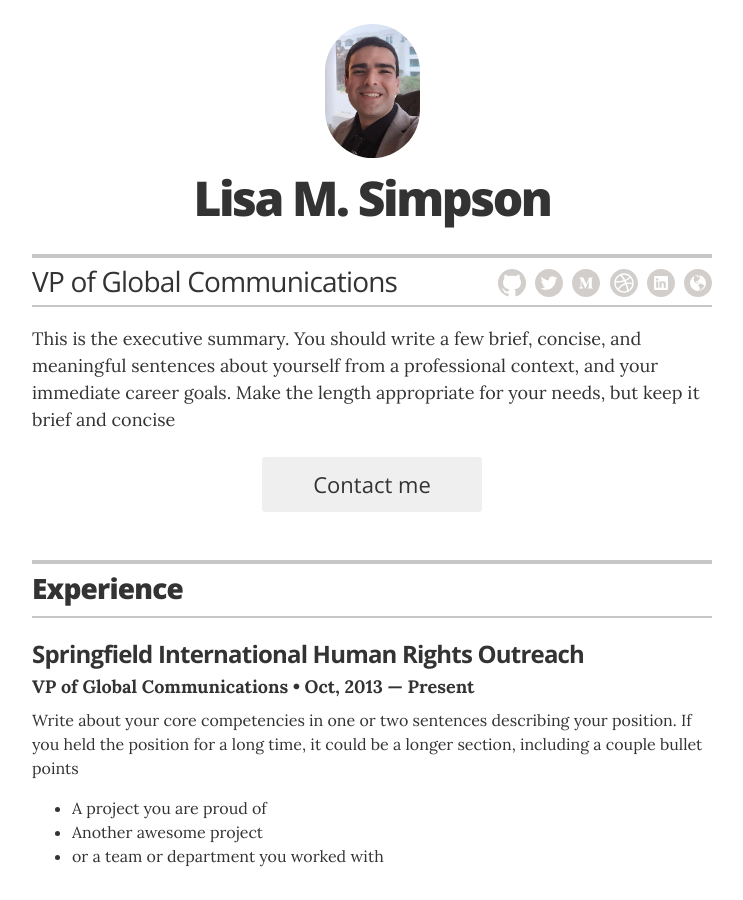
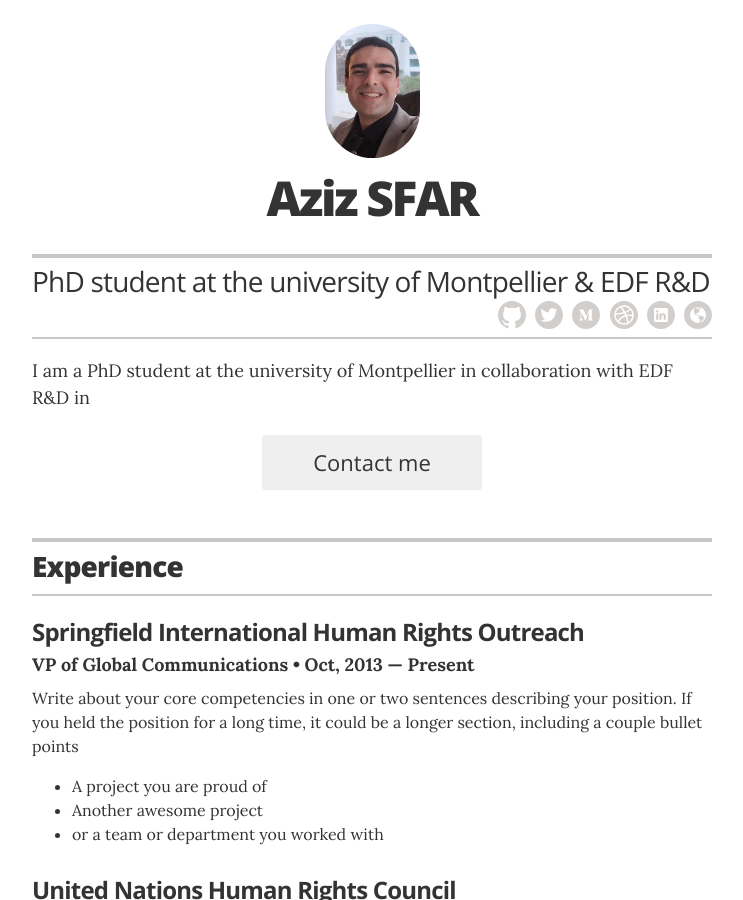
Before and after one commit to AzizSfar/AzizSfar.github.io, a Jekyll site: the page built from index.html, in a window 1280 px wide and 900 px high. Shown: the whole window, without its empty margins (268-1011 px from the left). Built offline with Jekyll 4.4.1, drawn with Linux system fonts in a browser that asks for light colours.

Commit message:
Update _config.yml

```diff
--- a/_config.yml
+++ b/_config.yml
@@ -1,6 +1,6 @@
 # Site settings
-title: "Jekyll Resume Template"
-description: "A resume template for Jekyll and GitHub Pages sites."
+title: "Aziz Resume"
+description: "A short introduction"
 
 # Build settings
 markdown: kramdown
@@ -10,20 +10,19 @@
 
 # Resume settings
 resume_avatar:                  "true"
-resume_name:                    "Lisa M. Simpson"
-resume_title:                   "VP of Global Communications"
+resume_name:                    "Aziz SFAR"
+resume_title:                   "PhD student at the university of Montpellier & EDF R&D"
 
 # used for the contact button in _layouts/resume.html
-resume_contact_email:           "lisasimpson@youremailaddress.com"
+resume_contact_email:           "medaziz.sfar@gmail.com"
 
 # the next two items are used for schema itemprops in _layouts/resume.html
-resume_contact_telephone:       "555-7334"
-resume_contact_address:         "742 Evergreen Terrace, Springfield"
+resume_contact_telephone:       "(+33)0638160614"
 
 resume_header_contact_info:     "742 Evergreen Terrace, Springfield • 555-7334 • lisasimpson@youremailaddress.com"
 display_header_contact_info:    "false"
 
-resume_header_intro: "<p>This is the executive summary. You should write a few brief, concise, and meaningful sentences about yourself from a professional context, and your immediate career goals. Make the length appropriate for your needs, but keep it brief and concise</p>"
+resume_header_intro: "<p>I am a PhD student at the university of Montpellier in collaboration with EDF R&D in </p>"
 
 # use "yes" to display the email contact button,
 # "no" to display an "I'm not looking for work" message,
```
